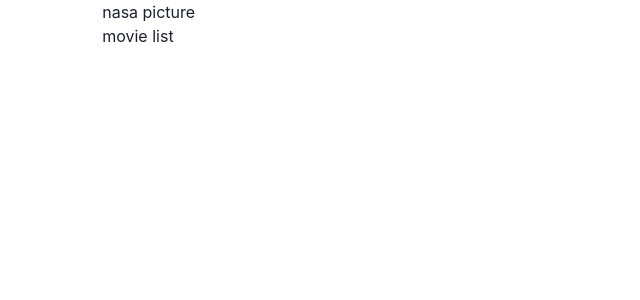
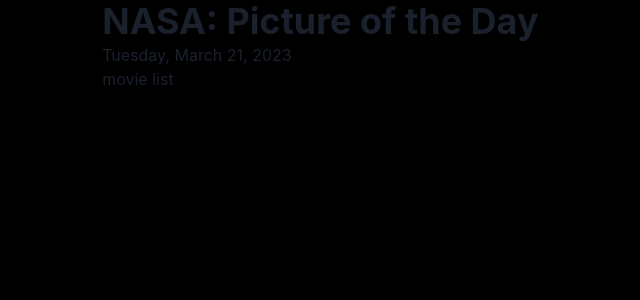
Before and after one commit to AnthonyAl-Rifai/nasa-movie-site, a Next.js app: page / in a window 1280 px wide. Shown: the top 300 px of the page, without its empty margins (251-891 px from the left). Built offline with nearby package versions, Linux system fonts and the light colour scheme; no server answers.

Commit message:
set up chakra theming

```diff
--- a/containers/Home/index.tsx
+++ b/containers/Home/index.tsx
@@ -1,14 +1,25 @@
-import { Box, Container } from '@chakra-ui/react';
+import { Box, Container, Heading, Image, Text } from '@chakra-ui/react';
 import type { HomeProps } from '@/pages';
 
 const Home = ({ nasa, movies }: HomeProps) => {
   console.log(nasa);
   console.log(movies);
 
+  const today: Date = new Date();
+  const options: Intl.DateTimeFormatOptions = {
+    weekday: 'long',
+    year: 'numeric',
+    month: 'long',
+    day: 'numeric',
+  };
+  const formattedDate = today.toLocaleDateString('en-US', options);
+
   return (
     <Box as="main" minHeight="100vh">
       <Container>
-        <h1>nasa picture</h1>
+        <Heading>NASA: Picture of the Day</Heading>
+        <Text>{formattedDate}</Text>
+        <Image src={nasa?.hdurl} alt={nasa?.title} />
       </Container>
       <Container>
         <h2>movie list</h2>
--- a/pages/_app.tsx
+++ b/pages/_app.tsx
@@ -1,9 +1,10 @@
 import type { AppProps } from 'next/app';
 import { ChakraProvider } from '@chakra-ui/react';
+import theme from '../theme';
 
 export default function App({ Component, pageProps }: AppProps) {
   return (
-    <ChakraProvider>
+    <ChakraProvider theme={theme}>
       <Component {...pageProps} />
     </ChakraProvider>
   );
--- /dev/null
+++ b/theme/global.ts
@@ -0,0 +1,7 @@
+export const global = {
+  body: {
+    bg: '#000000',
+  },
+};
+
+export default global;
--- /dev/null
+++ b/theme/index.ts
@@ -0,0 +1,10 @@
+import { extendTheme } from '@chakra-ui/react';
+import global from './global';
+
+const customTheme = extendTheme({
+  styles: {
+    global,
+  },
+});
+
+export default customTheme;
```
